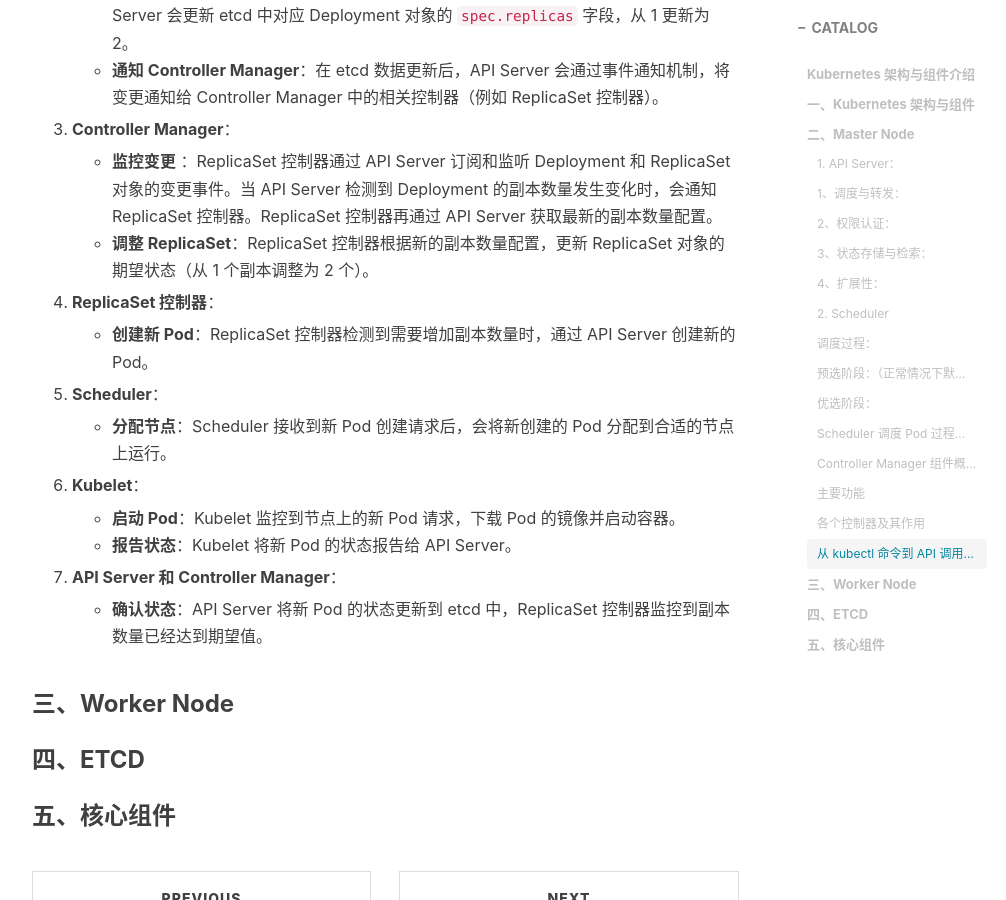
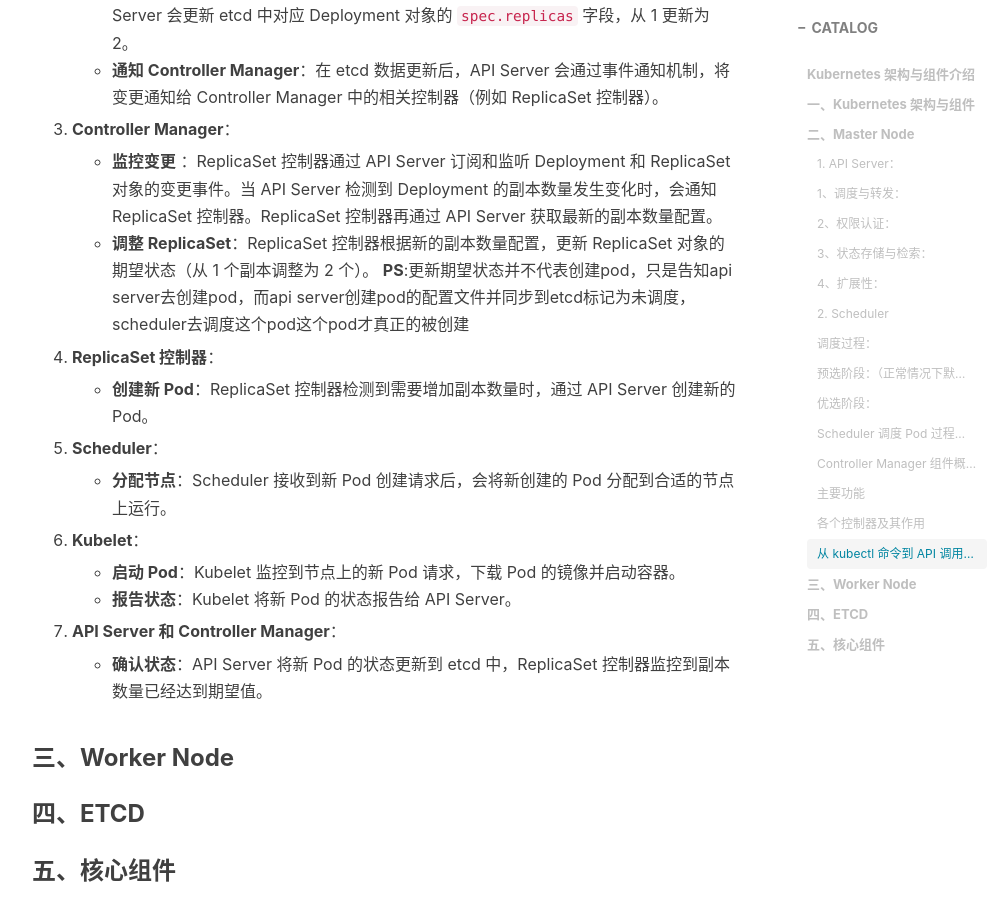
Before and after one commit to hodie-aurora/hodie-aurora.github.io, a Jekyll site: the page built from _posts/2025-01-14-02-kubernetes架构与组件.md, in a window 1280 px wide and 900 px high, scrolled down 6680 px. Shown: the whole window, without its empty margins (233-1239 px from the left). Built offline with Jekyll 4.4.1, drawn with Linux system fonts in a browser that asks for light colours; nearby versions of some CDN libraries; comment, search, counter and statistics services are not loaded.

Commit message:
additional explanation

```diff
--- a/_posts/2025-01-14-02-kubernetes架构与组件.md
+++ b/_posts/2025-01-14-02-kubernetes架构与组件.md
@@ -173,6 +173,7 @@ Controller Manager 是 Kubernetes 的一个核心组件，它是一个控制器
 
    - **监控变更** ：ReplicaSet 控制器通过 API Server 订阅和监听 Deployment 和 ReplicaSet 对象的变更事件。当 API Server 检测到 Deployment 的副本数量发生变化时，会通知 ReplicaSet 控制器。ReplicaSet 控制器再通过 API Server 获取最新的副本数量配置。
    - **调整 ReplicaSet**：ReplicaSet 控制器根据新的副本数量配置，更新 ReplicaSet 对象的期望状态（从 1 个副本调整为 2 个）。
+     **PS**:更新期望状态并不代表创建pod，只是告知api server去创建pod，而api server创建pod的配置文件并同步到etcd标记为未调度，scheduler去调度这个pod这个pod才真正的被创建
 4. **ReplicaSet 控制器**：
 
    - **创建新 Pod**：ReplicaSet 控制器检测到需要增加副本数量时，通过 API Server 创建新的 Pod。
```
